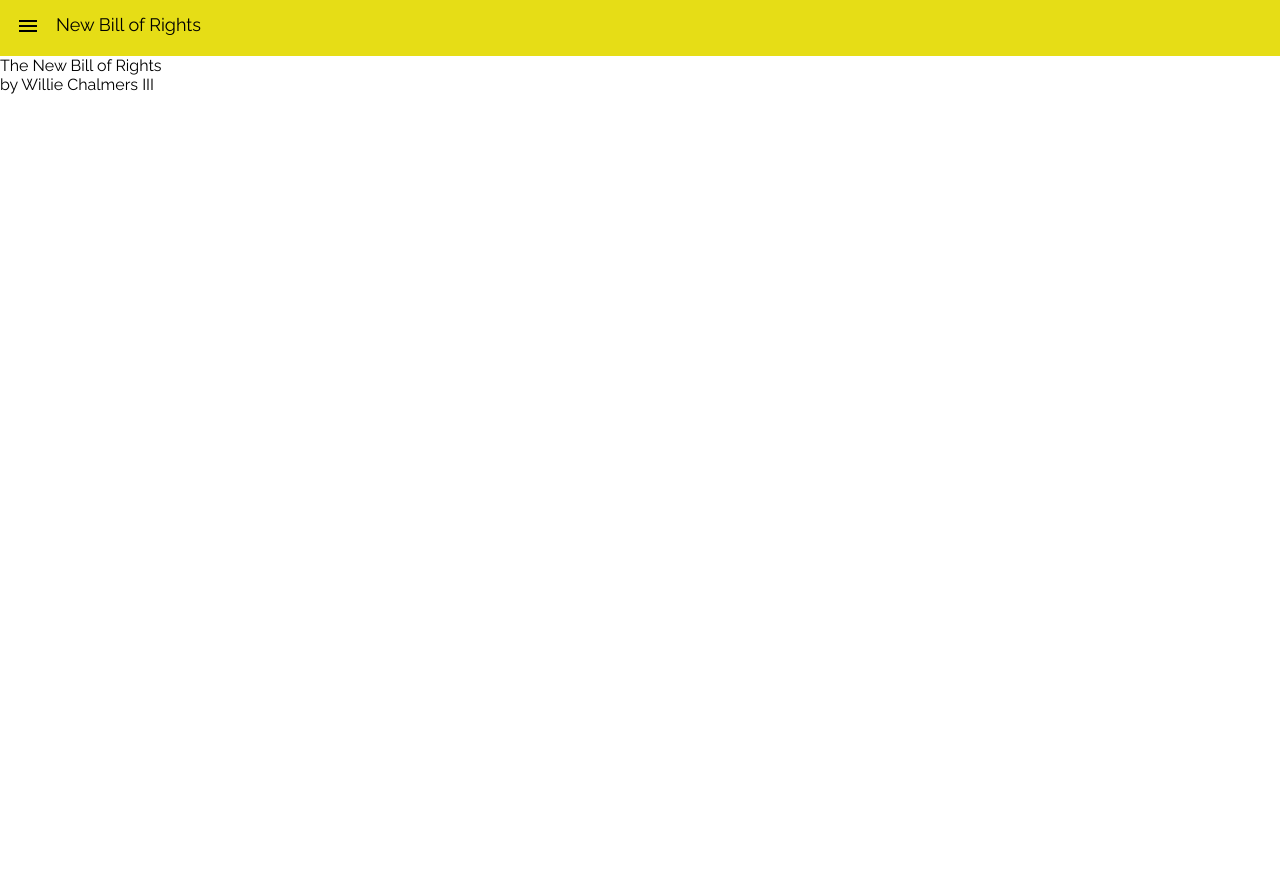
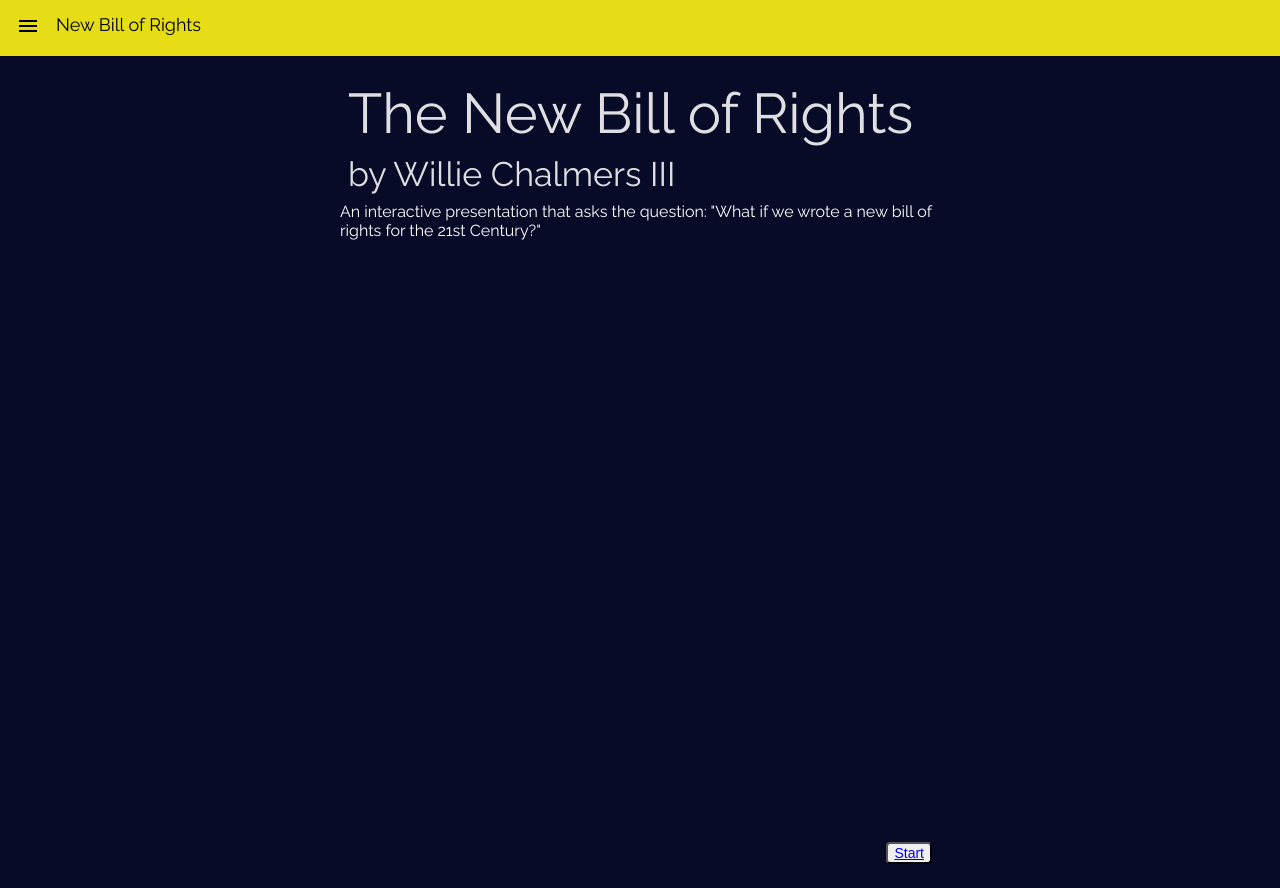
Before and after one commit to TheCraftKid/ap-gov-new-bill-of-rights, a Vue app: page / in a window 1280 px wide. Before the commit the page ends 856 px from the top, so only its background shows below. Built offline with nearby package versions, Linux system fonts and the light colour scheme.

Commit message:
feat: Create home page for presentation

```diff
--- a/src/views/Home.vue
+++ b/src/views/Home.vue
@@ -1,27 +1,67 @@
 <template>
   <main id="home">
+    <div class="text-overlay-container">
+      <div class="description-box">
         <div class="title-box">
-    <div class="title-text">
-      The New Bill of Rights
+          <div class="title-text">The New Bill of Rights</div>
+          <div class="subtitle-text">by Willie Chalmers III</div>
         </div>
-    <div class="subtitle-text">
-      by Willie Chalmers III
+        <div class="subtitle-box">
+          An interactive presentation that asks the question: "What if we wrote a
+          new bill of rights for the 21st Century?"
         </div>
       </div>
-  <div class="button-container">
-    <!-- TODO: Bottom right align on mobile -->
+      <div class="button-box">
+        <button class="start-button">
+          <router-link to="/presentation">Start</router-link>
+        </button>
+      </div>
     </div>
   </main>
 </template>
 
-<script>
+<style lang="scss" scoped>
+main#home {
+  display: flex;
+  justify-content: center;
+  min-height: 100vh;
+  background: #080b27;
+  padding: 16px;
+  color: white;
 
-export default {
-  name: 'home',
-  methods: {
-    startPresentation() {
-      // TODO: Use router to start presentation
-    },
-  },
-};
-</script>
+  .description-box {
+    flex: 1;
+  }
+
+  .title-box {
+    .title-text,
+    .subtitle-text {
+      opacity: 0.87;
+      margin: 8px;
+    }
+    .title-text {
+      font-size: 56px;
+    }
+    .subtitle-text {
+      font-size: 34px;
+    }
+  }
+
+  .button-box {
+    display: flex;
+    justify-content: flex-end;
+
+    .start-button {
+      border-radius: 4px;
+      margin: 8px;
+      font-size: 14px;
+    }
+  }
+
+  .text-overlay-container {
+    display: flex;
+    flex-direction: column;
+    max-width: 600px;
+  }
+}
+</style>
```
Lines whose indentation alone changed are shown as unchanged.
